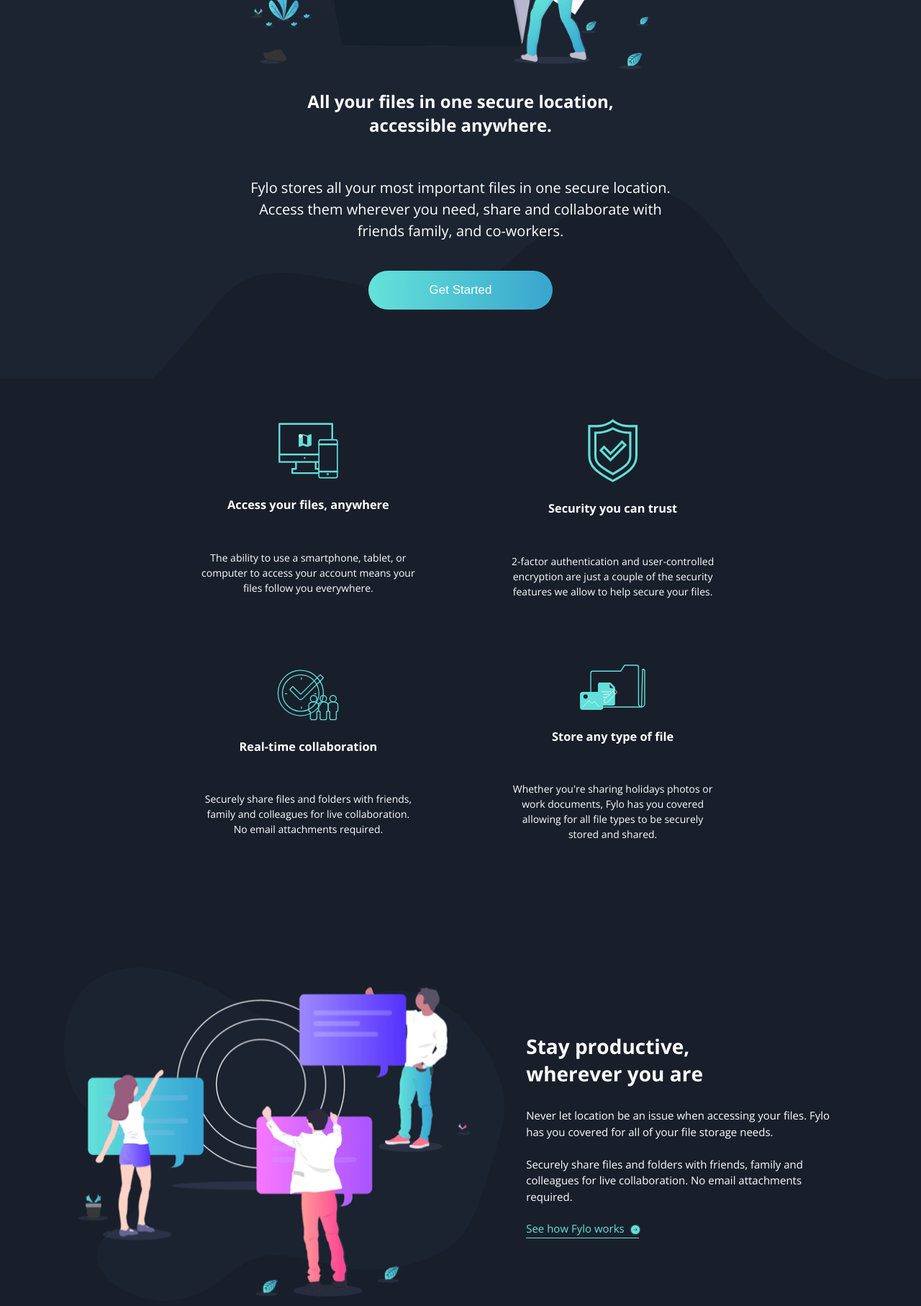
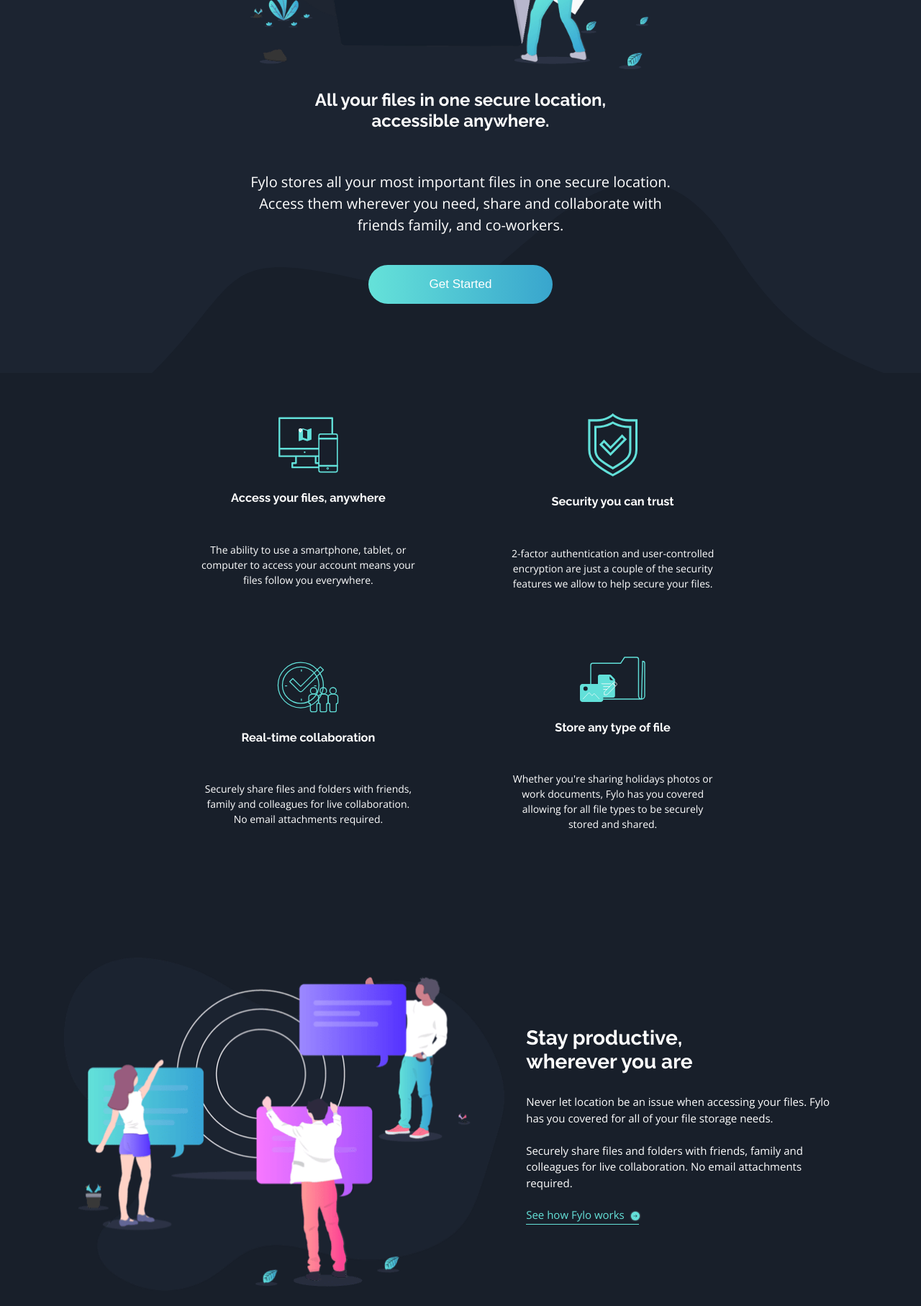
Before and after one commit to Peciak95/Frontend-Mentor-Fully-Responsive-Fylo-landing-page-based-on-flex-box, a plain HTML site: page index.html in a window 1280 px wide. Shown: the part 500-2314 px from the top of the page at 72% size. Drawn offline with nearby package versions, Linux system fonts and the light colour scheme.

Commit message:
added font to headings

```diff
--- a/scss/style.scss
+++ b/scss/style.scss
@@ -88,6 +88,7 @@ body {
 	}
 	&__title {
 		font-size: 2.2rem;
+		font-family: 'Raleway', sans-serif;
 		text-align: center;
 		margin-bottom: 0;
 	}
@@ -152,6 +153,7 @@ body {
 
 		&-title {
 			margin-bottom: 1em;
+			font-family: 'Raleway', sans-serif;
 		}
 		&-info {
 			line-height: 1.5;
@@ -183,6 +185,7 @@ body {
 		&__title {
 			font-size: 2rem;
 			margin-bottom: 1em;
+			font-family: 'Raleway', sans-serif;
 		}
 		&__text {
 			margin-bottom: 1.5em;
@@ -417,6 +420,7 @@ body {
 		&-title {
 			margin-bottom: 1em;
 			text-align: center;
+			font-family: 'Raleway', sans-serif;
 		}
 		&-text {
 			line-height: 1.5;
```
Also changed, not shown: css/style.css, 1 other file.
